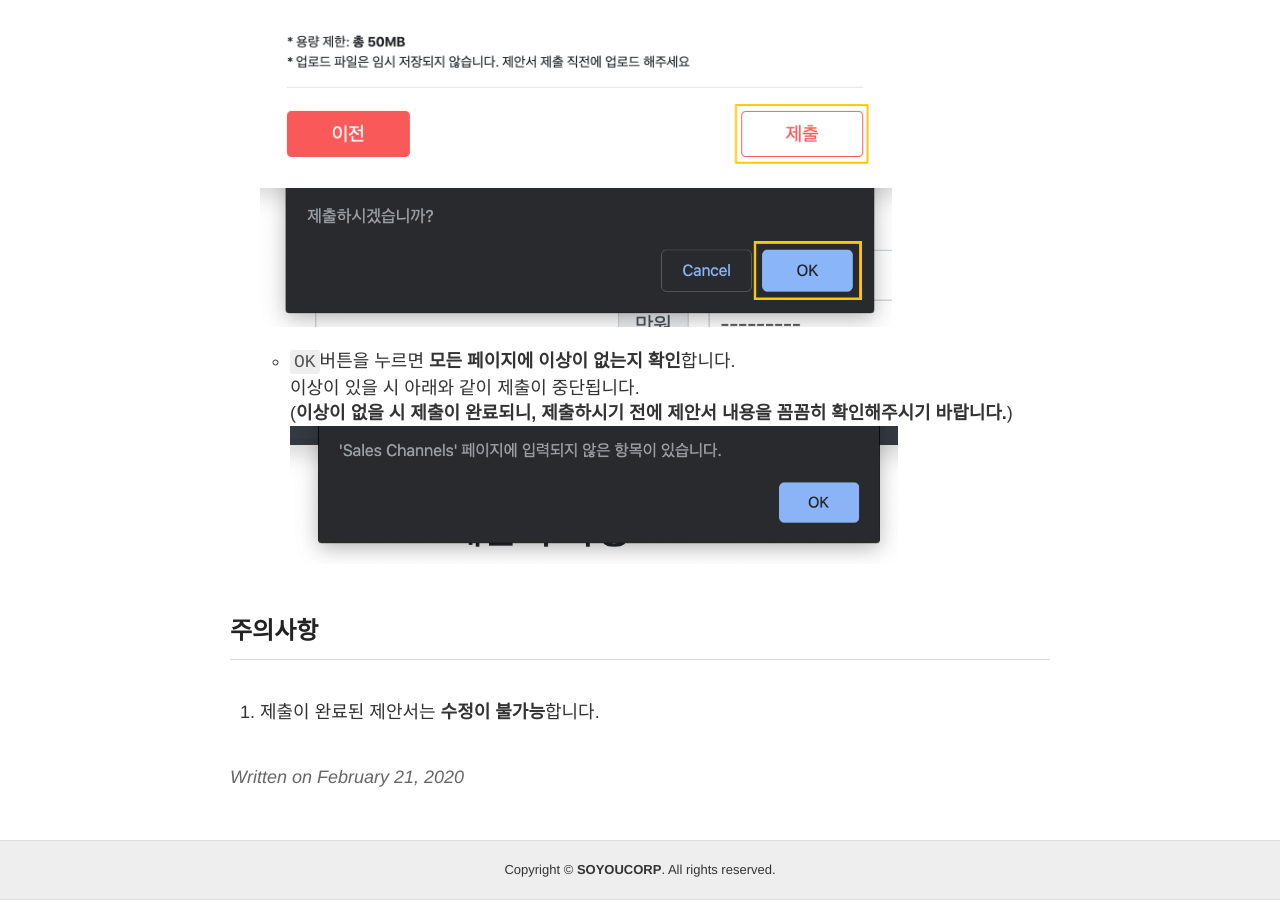
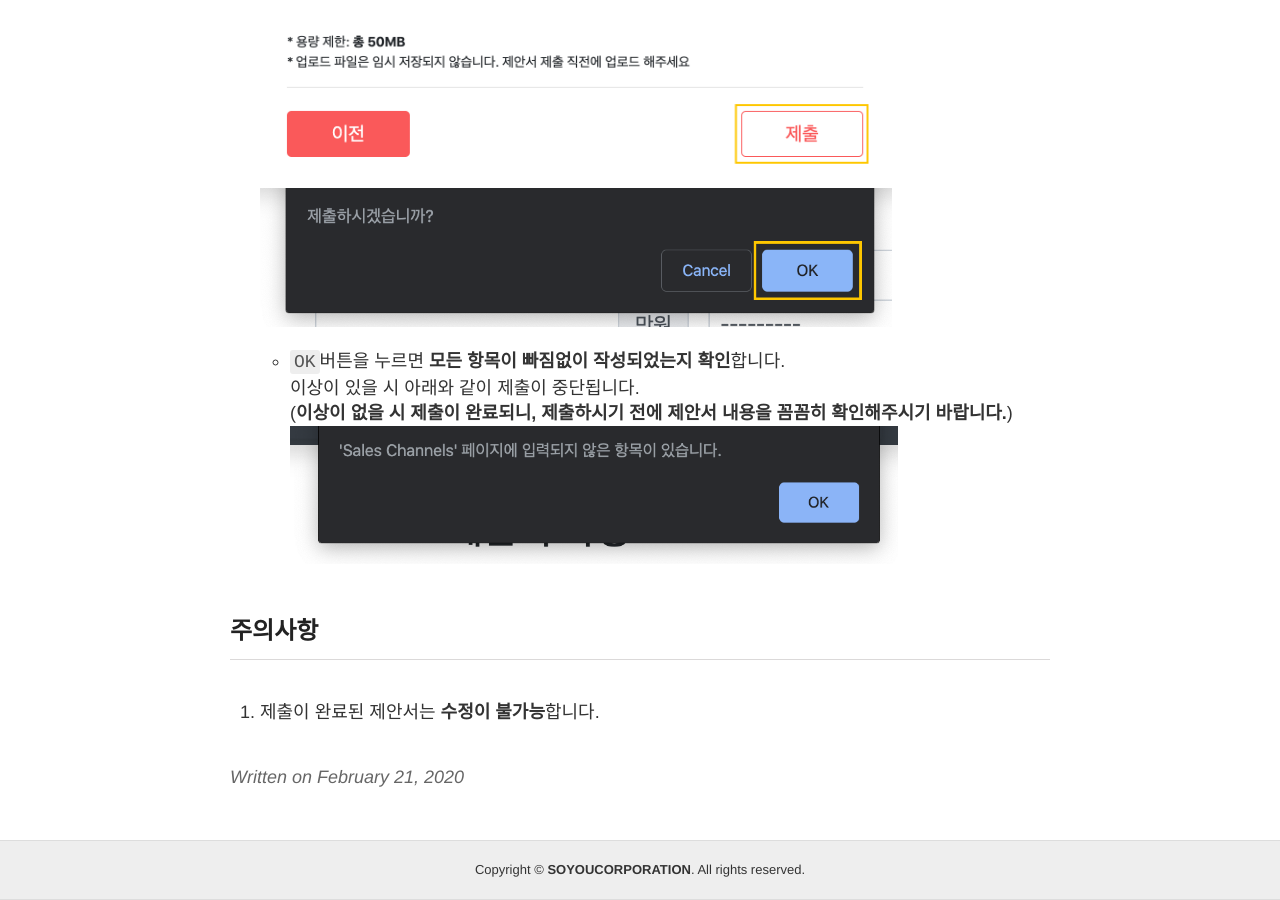
Before and after one commit to SoyouLicense/SoyouLicense.github.io, a Jekyll site: the page built from _posts/2020-2-21-Write-Proposal.md, in a window 1280 px wide and 900 px high, scrolled down 5479 px. Built offline with Jekyll 4.4.1, drawn with Linux system fonts in a browser that asks for light colours; comment, search, counter and statistics services are not loaded.

Commit message:
Modify some content

```diff
--- a/_layouts/default.html
+++ b/_layouts/default.html
@@ -42,7 +42,7 @@
       <div class="container">
         <footer class="footer">
           {% include svg-icons.html %}
-          Copyright © <b>SOYOUCORP</b>. All rights reserved.
+          Copyright © <b>SOYOUCORPORATION</b>. All rights reserved.
         </footer>
       </div>
     </div>
--- a/_posts/2020-2-21-Write-Proposal.md
+++ b/_posts/2020-2-21-Write-Proposal.md
@@ -67,7 +67,7 @@ title: (처음 시작하기) 2. 제안서 작성하기
 
     ![](/images/write-proposal/proposal-4.png)
     ![](/images/write-proposal/proposal-5.png)
-    - `OK`버튼을 누르면 **모든 페이지에 이상이 없는지 확인**합니다.
+    - `OK`버튼을 누르면 **모든 항목이 빠짐없이 작성되었는지 확인**합니다.
     이상이 있을 시 아래와 같이 제출이 중단됩니다.
     (**이상이 없을 시 제출이 완료되니, 제출하시기 전에 제안서 내용을 꼼꼼히 확인해주시기 바랍니다.**)
         ![](/images/write-proposal/proposal-7.png)
```
